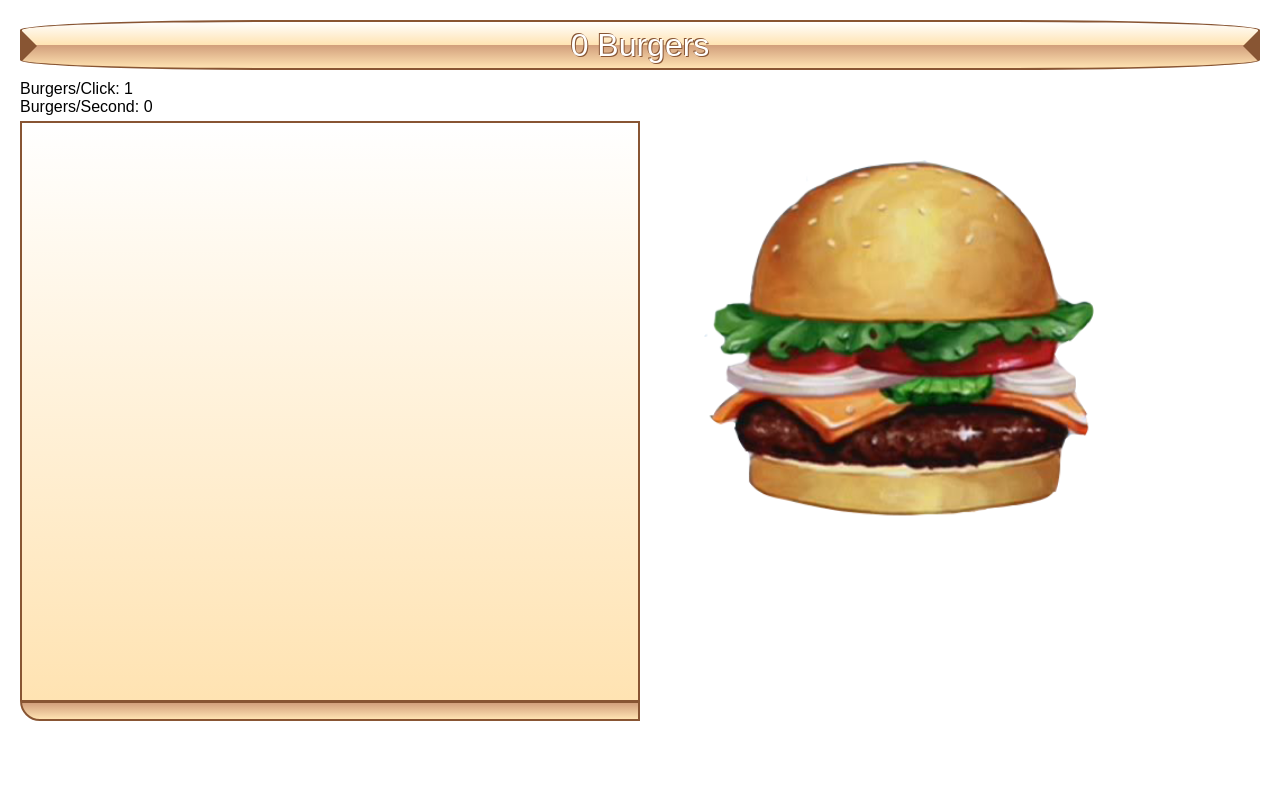
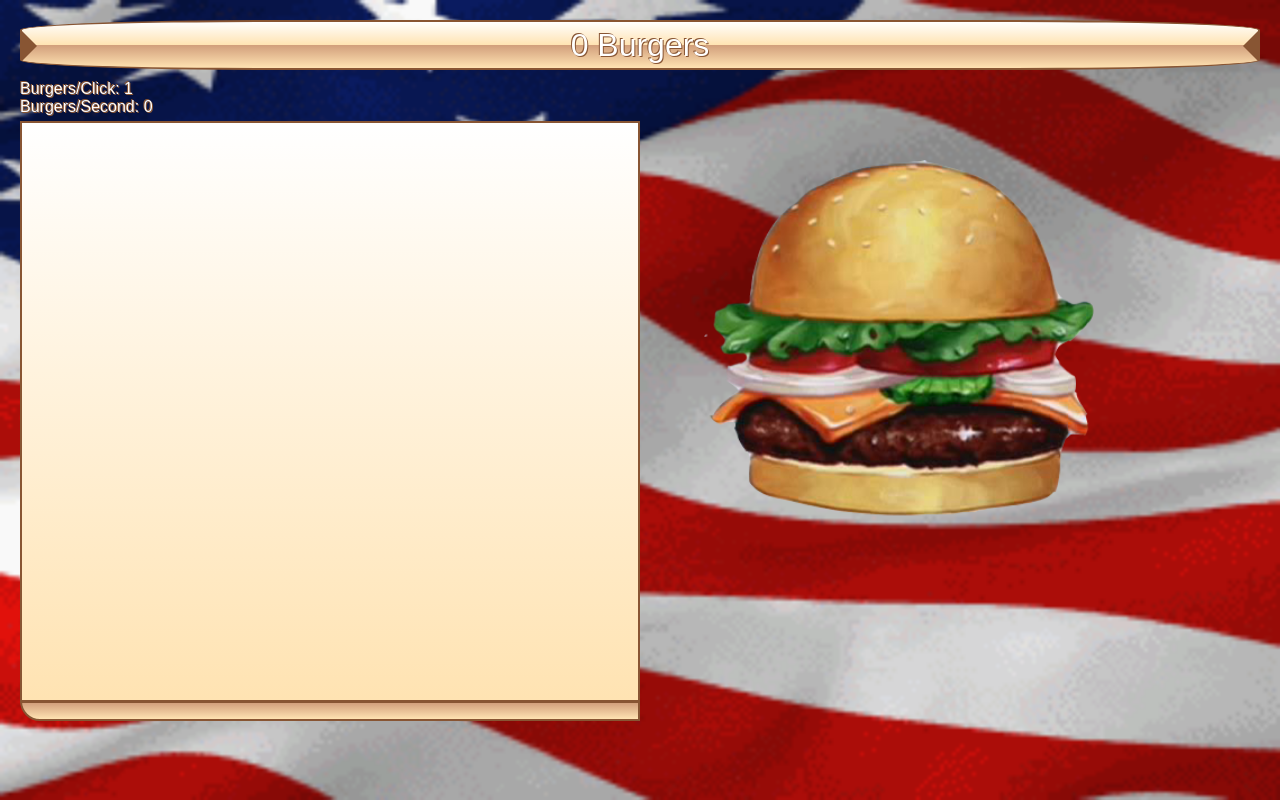
Before and after one commit to ThomasSpradling/burger_clickers, a PHP site: page / in a window 1280 px wide. Run offline with PHP 8.4, Linux system fonts and the light colour scheme.

Commit message:
Update main.css

```diff
--- a/css/main.css
+++ b/css/main.css
@@ -8,14 +8,16 @@ body {
 	padding: 20px;
 	font-family: arial, sans-serif;
 	overflow: hidden;
-	background: white;
+	background: #920000;
+	background: url("../Images/flag.gif");
+	background-size: 100%;
 }
 
 
 #burger {
 	width: 400px;
 	height: 400px;
-	background-image: url(../Images/burger.png);
+	background-image: url("../Images/burger.png");
 	background-size: 100%;
 	background-repeat: no-repeat;
 	position: absolute;
@@ -27,6 +29,11 @@ body {
 }
 #burger:active {
 	transform: scale(0.9);
+}
+
+#bpc, #bps {
+	color: white;
+	text-shadow: 1px 1px 0 #853, -1px -1px 0 #853;
 }
 
 @media screen and (max-width: 900px){
```
